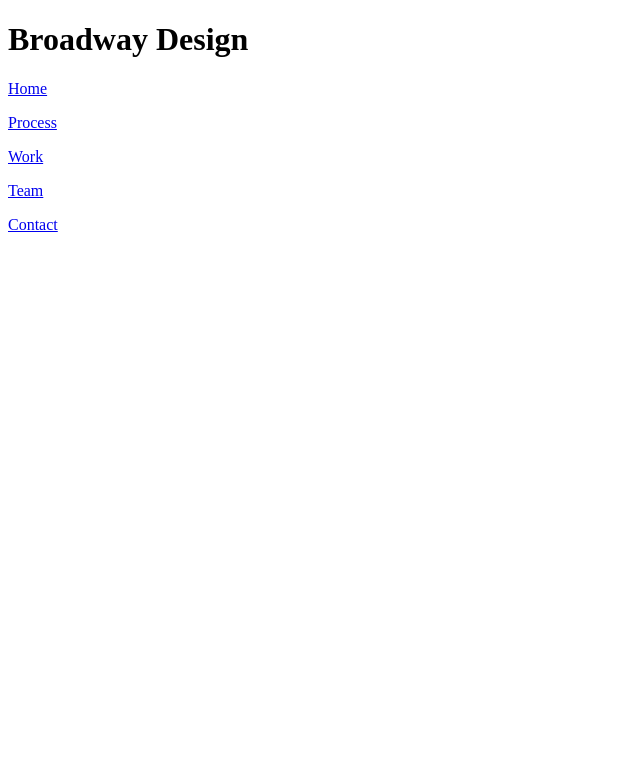
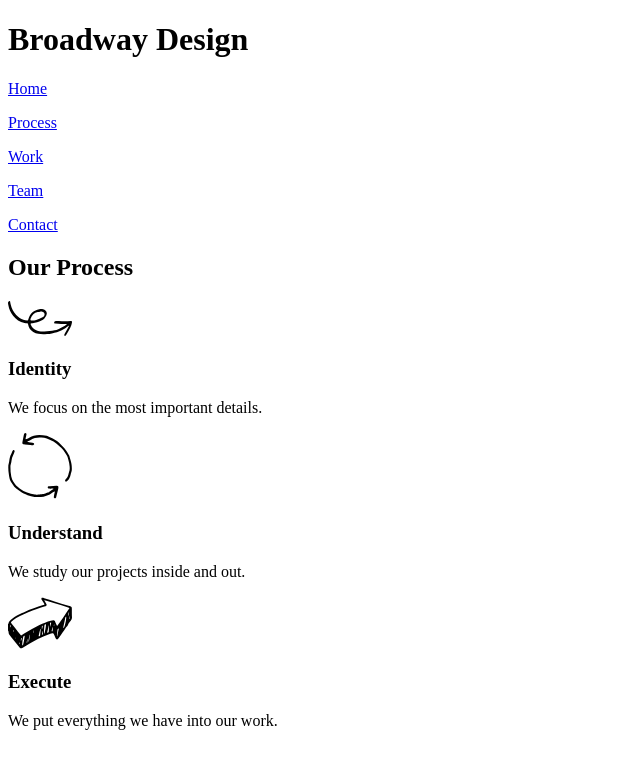
Before and after one commit to anikakis/broadway, a plain HTML site: page index.html in a window 1280 px wide. Shown: the whole page, without its empty margins (0-640 px from the left). Drawn offline with Linux system fonts and the light colour scheme.

Commit message:
Add content

```diff
--- a/index.html
+++ b/index.html
@@ -14,6 +14,17 @@
       <p><a href="#">Team</a></p>
       <p><a href="#">Contact</a></p>
     </div>
-
+    <div class="content">
+      <h2>Our Process</h2>
+      <img src="./resources/images/identify.svg" alt="Curved arrow">
+      <h3>Identity</h3>
+      <p>We focus on the most important details.</p>
+      <img src="./resources/images/understand.svg" alt="Cicle">
+      <h3>Understand</h3>
+      <p>We study our projects inside and out.</p>
+      <img src="./resources/images/execute.svg" alt="Arrow">
+      <h3>Execute</h3>
+      <p>We put everything we have into our work.</p>
+    </div>
   </body>
 </html>
```
Also changed, not shown: resources/images/execute.svg (added), resources/images/identify.svg (added), resources/images/the-flatiron-building.png (added), resources/images/understand.svg (added), resources/mocks/broadway.png (added), resources/mocks/broadway_redline.jpg (added).
